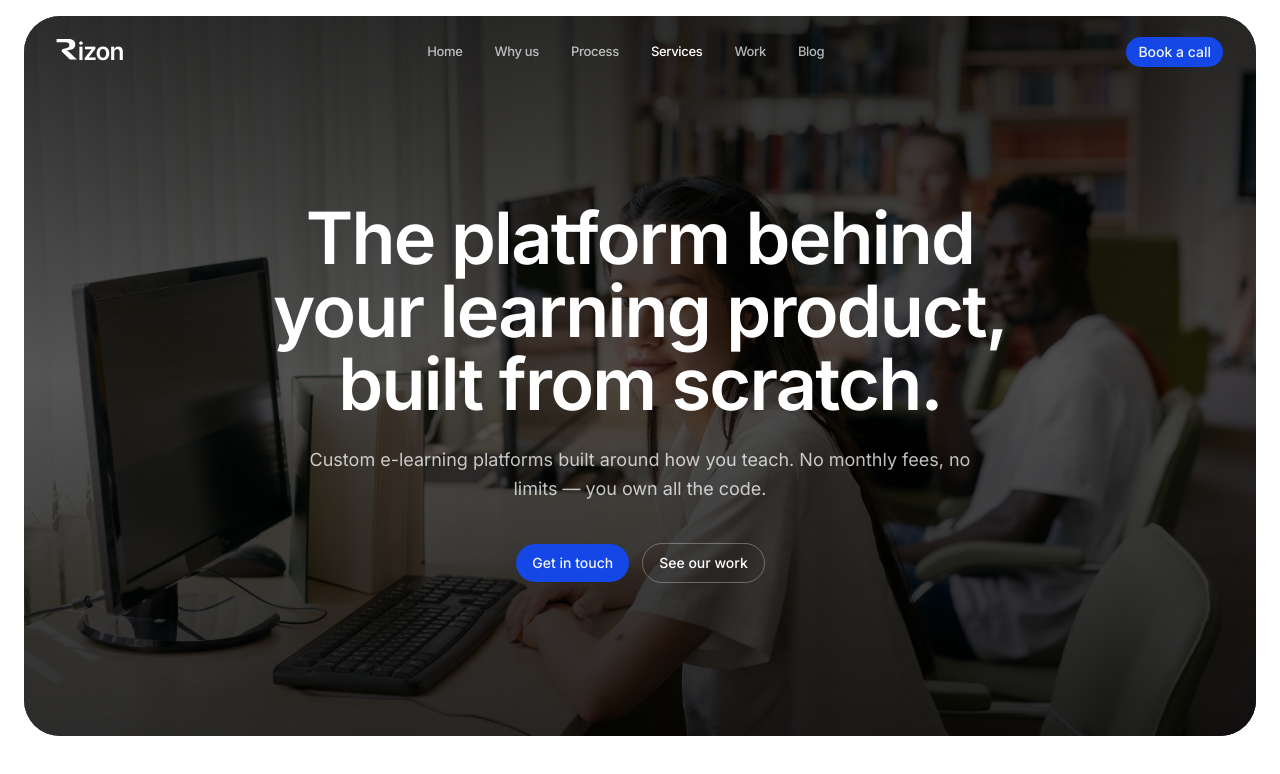
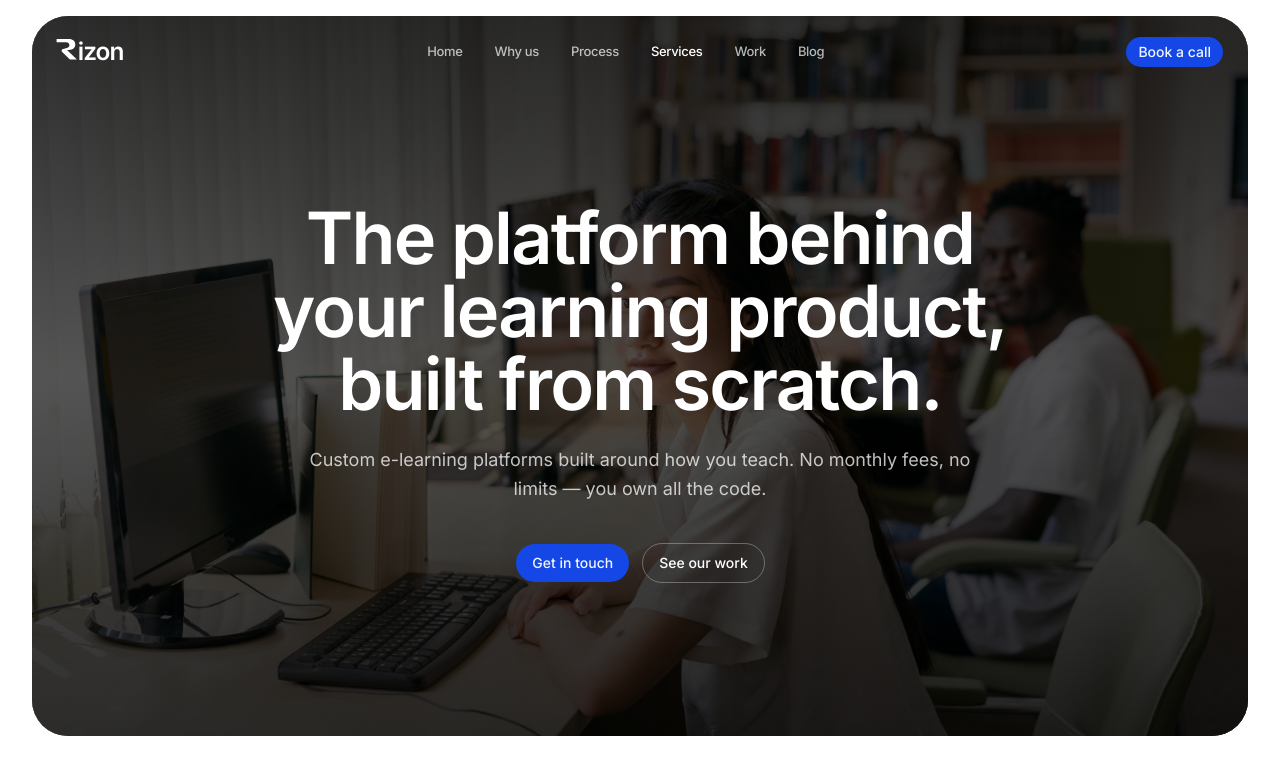
Before and after one commit to rizon-agency/rizon, a Next.js app: page / in a window 1280 px wide. Shown: the top 774 px of the page. Built offline with nearby package versions, Linux system fonts and the light colour scheme.

Commit message:
fix(navigation): inset hero header controls

```diff
--- a/src/app/hero.tsx
+++ b/src/app/hero.tsx
@@ -21,8 +21,9 @@ export const Hero = () => {
         };
 
   return (
-    <section id="home" className="px-3 pt-3 sm:px-4 sm:pt-4 lg:px-6">
-      {/* Inset, rounded hero card with full-bleed background image */}
+    <section id="home" className="pt-3 sm:pt-4">
+      {/* The hero image shares the site's content container. */}
+      <div className="container">
         <div className="relative isolate flex min-h-130 flex-col overflow-hidden rounded-[28px] bg-neutral-950 sm:min-h-160 lg:min-h-[720px] lg:rounded-[36px]">
           {/* Image only on sm+; mobile falls back to the solid dark card */}
           <Image
@@ -31,7 +32,7 @@ export const Hero = () => {
             fill
             priority
             placeholder="blur"
-          sizes="100vw"
+            sizes="(max-width: 1280px) 100vw, 1280px"
             className="-z-10 object-cover"
           />
           {/* Dark overlay for legibility of the white nav + copy */}
@@ -74,6 +75,7 @@ export const Hero = () => {
                 <Link href="/#work">See our work</Link>
               </Button>
             </motion.div>
+          </div>
         </div>
       </div>
 
--- a/src/app/navigation.tsx
+++ b/src/app/navigation.tsx
@@ -81,11 +81,10 @@ export const Navigation = () => {
           : "border-b border-transparent"
       } ${overHero ? "pt-3 sm:pt-5" : ""}`}
     >
+      <div className="container">
         <div
           className={`flex h-16 items-center justify-between gap-8 ${
-          overHero
-            ? "mx-auto w-full max-w-[110rem] px-7 sm:px-9 lg:px-14"
-            : "container"
+            overHero ? "px-4 sm:px-5 lg:px-6" : ""
           }`}
         >
           <Link
@@ -131,6 +130,7 @@ export const Navigation = () => {
 
           <MobileNav activeId={activeId} overHero={overHero} />
         </div>
+      </div>
     </header>
   );
 };
```
Lines whose indentation alone changed are shown as unchanged.
